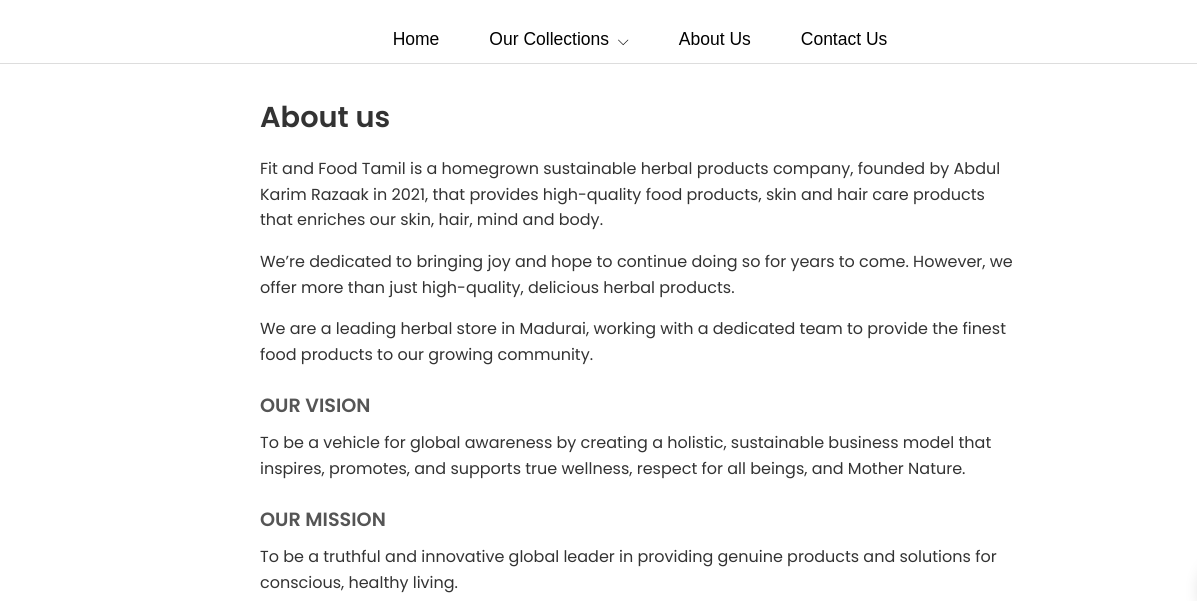
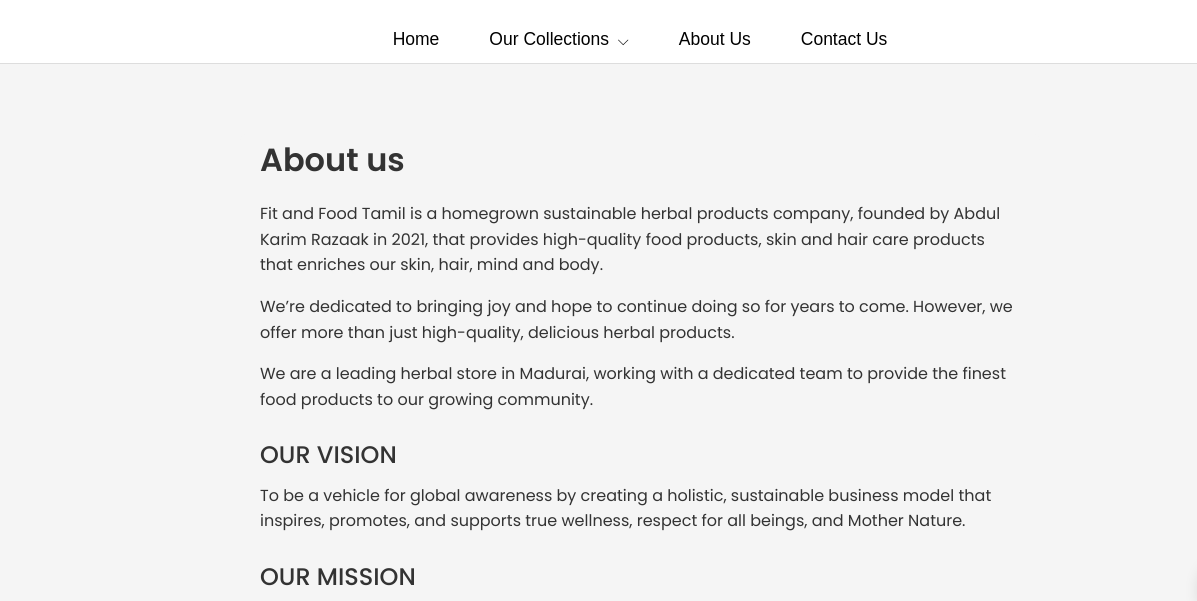
Before and after one commit to KARTHIKEYAN121504/Fit-food, a plain HTML site: page Template/About.html in a window 1280 px wide. Shown: the part 168-769 px from the top of the page, 0-1197 px from the left. Drawn offline with Linux system fonts and the light colour scheme.

Commit message:
update the about page

```diff
--- a/Static/About.css
+++ b/Static/About.css
@@ -294,11 +294,50 @@ a { text-decoration: none; color: inherit; }
 
 
 /* Main Content */
-.content { max-width: 800px; margin: 30px auto; padding: 0 20px; }
-.content h1 { margin-bottom: 16px; font-size: 1.8rem; }
-.content h2 { margin-top: 24px; margin-bottom: 8px; font-size: 1.2rem; color: #555; }
-.content p { margin-bottom: 16px; }
-.back-to-top { display: inline-block; margin-top: 20px; color: #000; }
+.hole {
+  background: #f5f5f5; /* light gray wrapper background */
+  padding: 40px 0;
+}
+
+.content {
+  max-width: 1200px;
+  margin: 30px auto;
+  padding: 0 20px;
+  background: #f5f5f5; /* white card-like background */
+  border-radius: 6px;
+  box-shadow: 0 1px 0 rgba(0, 0, 0, 0.03);
+  max-width: 800px; margin: 30px auto; padding: 0 20px;
+}
+
+.content h1 {
+  margin-bottom: 16px;
+  color: #333; /* dark heading color */
+  font-weight: 600;
+}
+
+.content h2 {
+  margin-top: 24px;
+  margin-bottom: 8px;
+  color: #333; /* green heading like stars */
+  font-weight: 500;
+}
+
+.content p {
+  margin-bottom: 16px;
+  color: #333;
+  line-height: 1.6;
+}
+
+.content .btn {
+  background: #359b0d;
+  color: #fff;
+  padding: 12px 22px;
+  border-radius: 6px;
+  border: none;
+  cursor: pointer;
+  display: inline-block;
+  margin-top: 16px;
+}
 
 /* Footer */
 .site-footer {
--- a/Template/About.html
+++ b/Template/About.html
@@ -71,7 +71,7 @@
     </div>
   </div>
 
-  <a href="#">About Us</a>
+  <a href="#" >About Us</a>
   <a href="/pages/contact-us">Contact Us</a>
 </nav>
 
@@ -80,7 +80,7 @@
 
   <!-- Main Content -->
    <div class="hole">
-  <main class="content">
+  <div class="content">
     <h1>About us</h1>
     <p>Fit and Food Tamil is a homegrown sustainable herbal products company, founded by Abdul Karim Razaak in 2021, that provides high-quality food products, skin and hair care products that enriches our skin, hair, mind and body.</p>
     <p>We’re dedicated to bringing joy and hope to continue doing so for years to come. However, we offer more than just high-quality, delicious herbal products.</p>
@@ -98,7 +98,7 @@
     <h2>OUR COMMITMENT</h2>
     <p>To deliver genuine products at affordable prices to our consumers. To introduce a unique and successful business model that is committed to service and integrity, and benefits all.</p>
 
-  </main>
+  </div>
 </div>
 
   <!-- Back to Top -->
```
